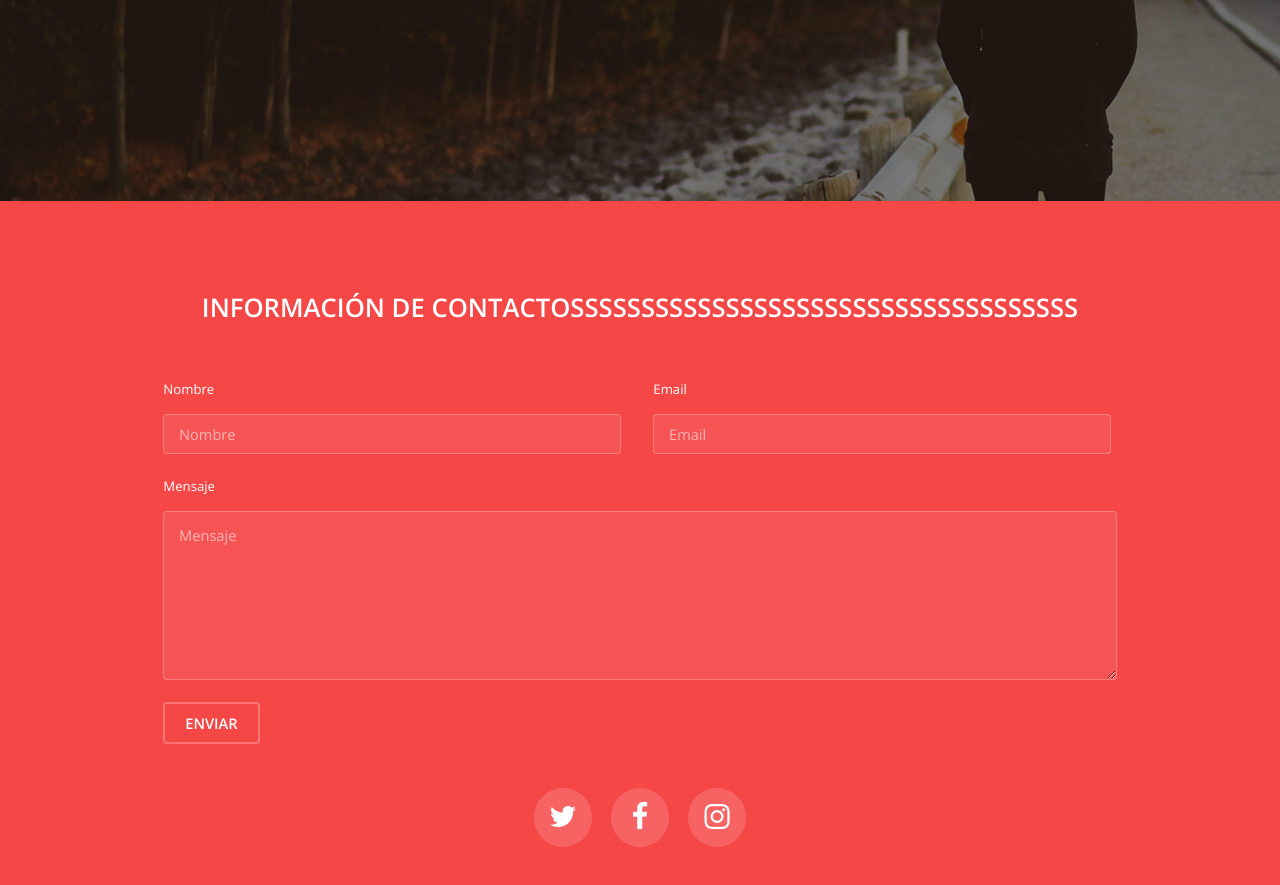
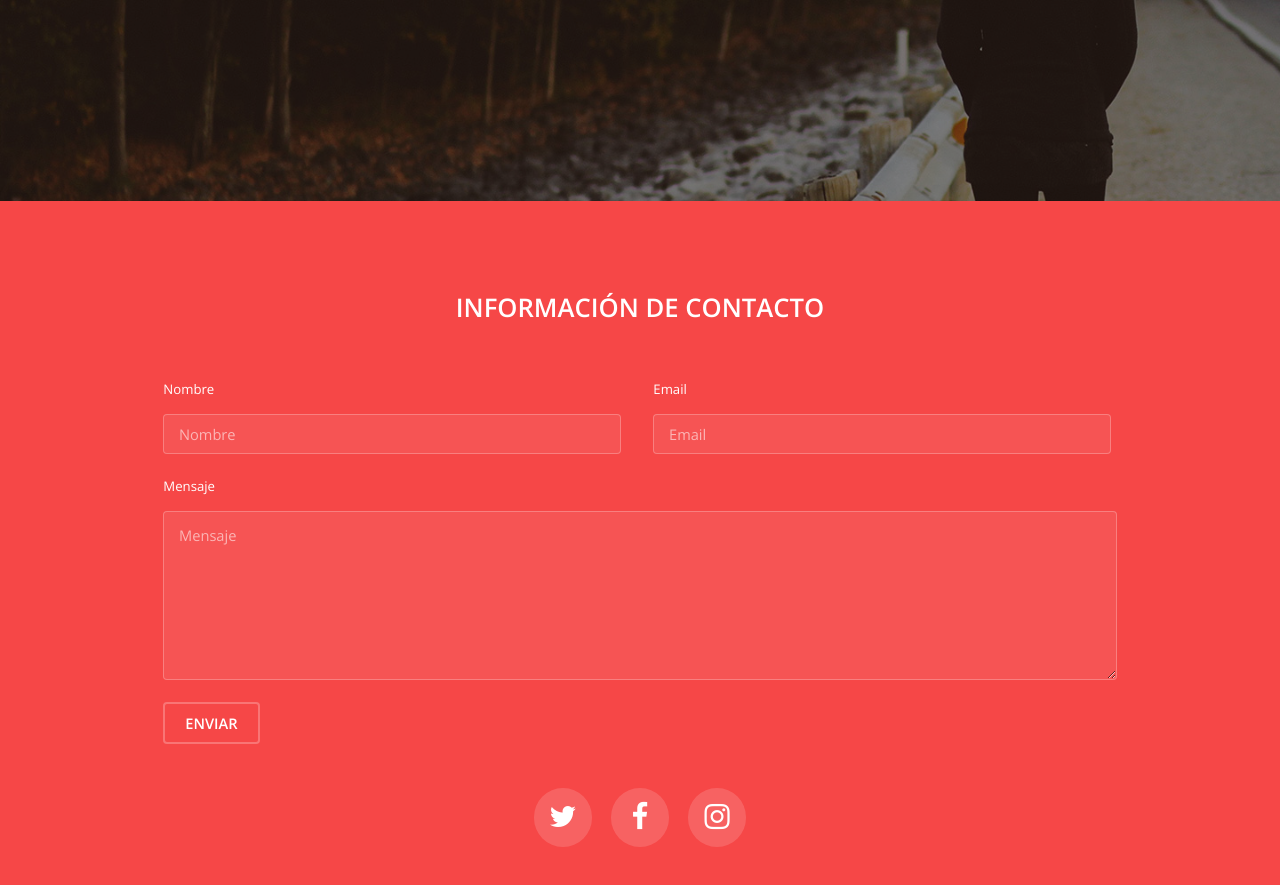
Before and after one commit to jevaca/costuras-stella, a website: page public/index.html in a window 1280 px wide. Shown: the part 3799-4684 px from the top of the page. Drawn offline with nearby package versions, Linux system fonts and the light colour scheme.

Commit message:
index fixed

```diff
--- a/public/index.html
+++ b/public/index.html
@@ -116,7 +116,7 @@
 			<footer id="footer">
 				<div class="inner">
 
-					<h2>Información de Contactossssssssssssssssssssssssssssssssssss</h2>
+					<h2>Información de Contacto</h2>
 
 					<form action="https://formsubmit.co/dev.jvaca@gmail.com" method="post">
 
```
